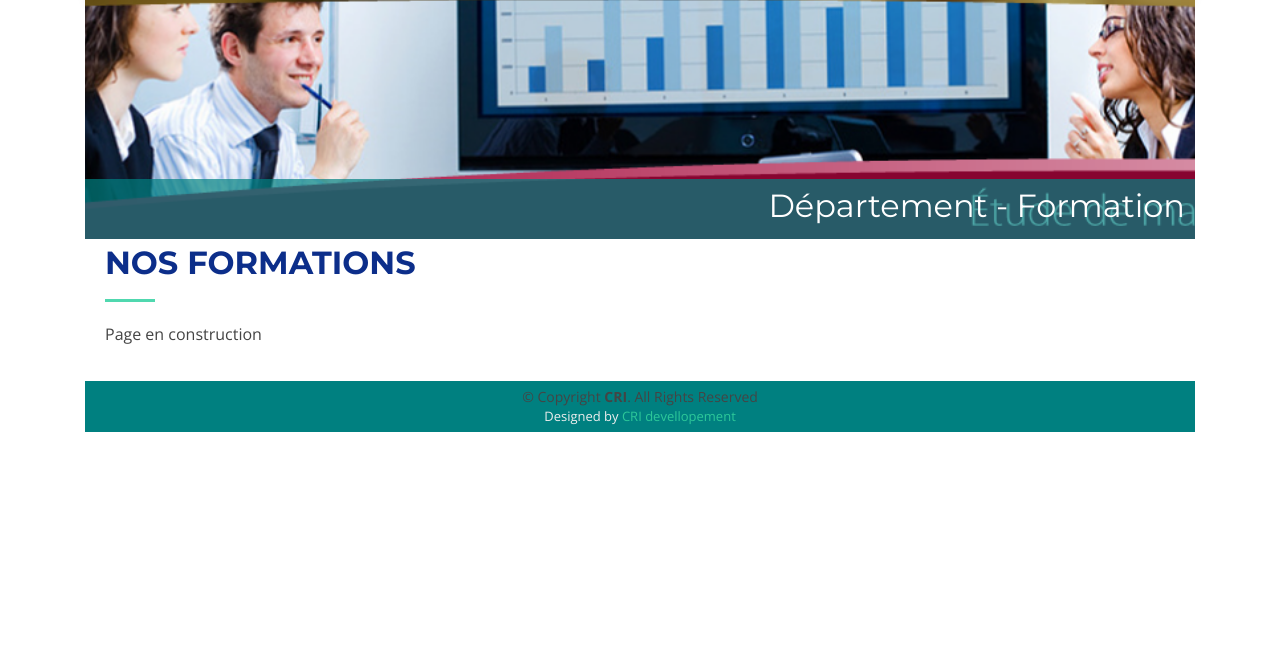
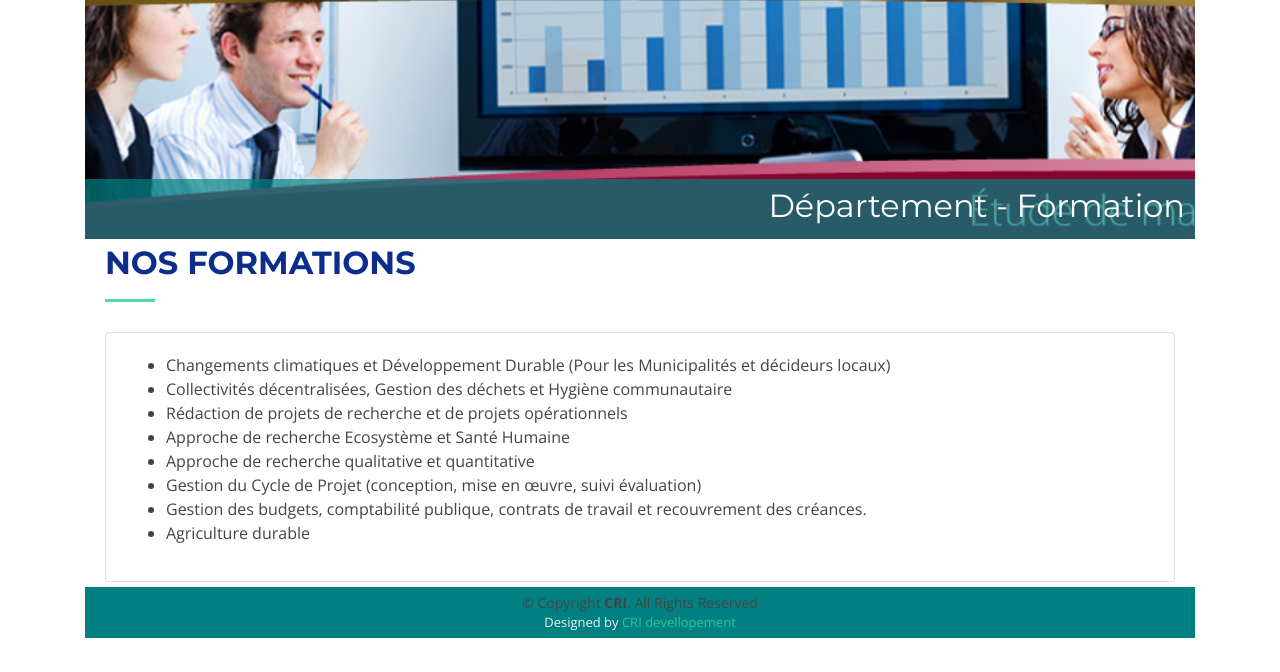
Before and after one commit to AK-SMART-BUSINESS/cri, a Django app: page /departement/formation in a window 1280 px wide. Shown: the part 128-800 px from the top of the page. Run offline with Django 3.2, Linux system fonts and the light colour scheme; some libraries are stand-ins or nearby versions.

Commit message:
Font-office page formation

```diff
--- a/mainsite/templates/mainsite/formation.html
+++ b/mainsite/templates/mainsite/formation.html
@@ -12,7 +12,21 @@
       <div class="container">
           <div class="section-header">
             <h2>Nos Formations</h2>
-            <p>Page en construction</p>
+          </div>
+
+          <div class="section-body">
+            <div class="card card-body">
+                <ul>
+                    <li>Changements climatiques et Développement Durable (Pour les Municipalités et décideurs locaux)</li>
+                    <li>Collectivités décentralisées, Gestion des déchets et Hygiène communautaire</li>
+                    <li>Rédaction de projets de recherche et de projets opérationnels</li>
+                    <li>Approche de recherche Ecosystème et Santé Humaine</li>
+                    <li>Approche de recherche qualitative et quantitative</li>
+                    <li>Gestion du Cycle de Projet (conception, mise en œuvre, suivi évaluation)</li>
+                    <li>Gestion des budgets, comptabilité publique, contrats de travail et recouvrement des créances.</li>
+                    <li>Agriculture durable</li>
+                </ul>
+            </div>
           </div>
       </div>
 
```
